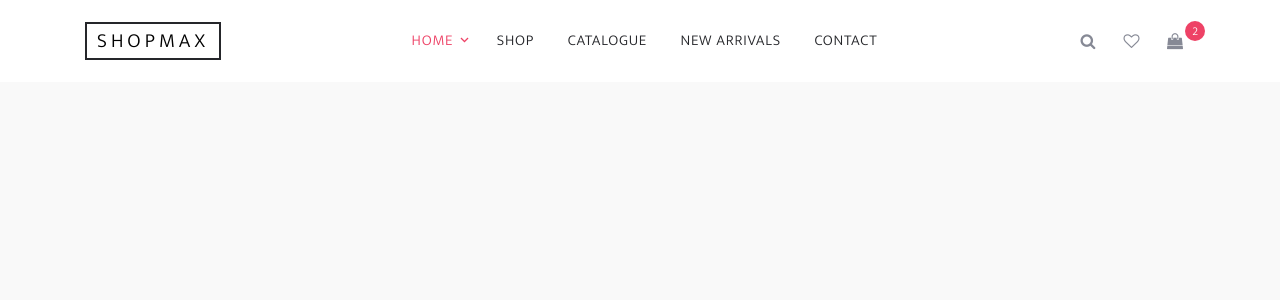
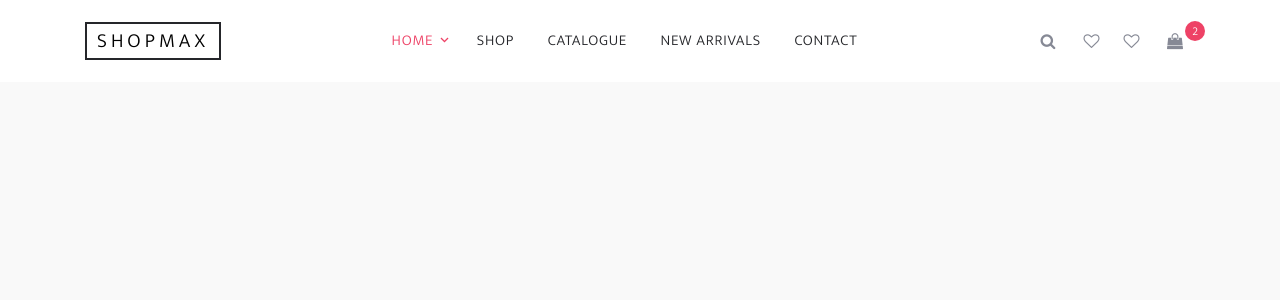
Before and after one commit to zafaraftab1/eCommerceAPP, a Django app: page /home/ in a window 1280 px wide. Shown: the top 300 px of the page. Run offline with Django 5.2, Linux system fonts and the light colour scheme; data that the repository does not hold is empty; some libraries are stand-ins or nearby versions; some web fonts are replaced.

```diff
--- a/templates/fashionHTML/index.html
+++ b/templates/fashionHTML/index.html
@@ -73,7 +73,7 @@
           </div>
           <div class="icons">
             <a href="#" class="icons-btn d-inline-block js-search-open"><span class="icon-search"></span></a>
-            <a href="#" class="icons-btn d-inline-block"><span class="icon-heart-o"></span></a>
+            <a href="#" class="icons-btn d-inline-block"><span class="icon-heart-o"></span></a><a href="#" class="icons-btn d-inline-block"><span class="icon-heart-o"></span></a>
             <a href="{% url 'cart' %}" class="icons-btn d-inline-block bag">
               <span class="icon-shopping-bag"></span>
               <span class="number">2</span>
```
